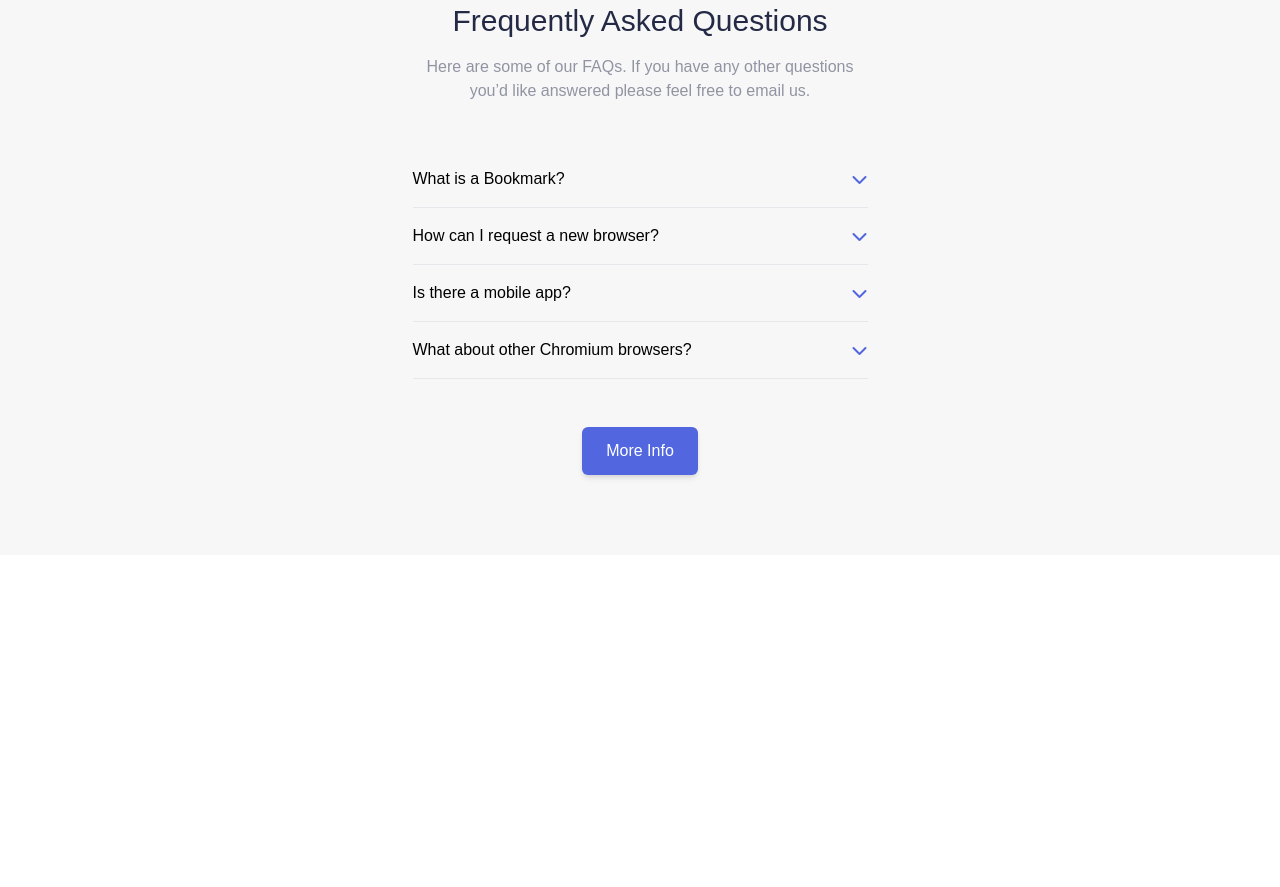
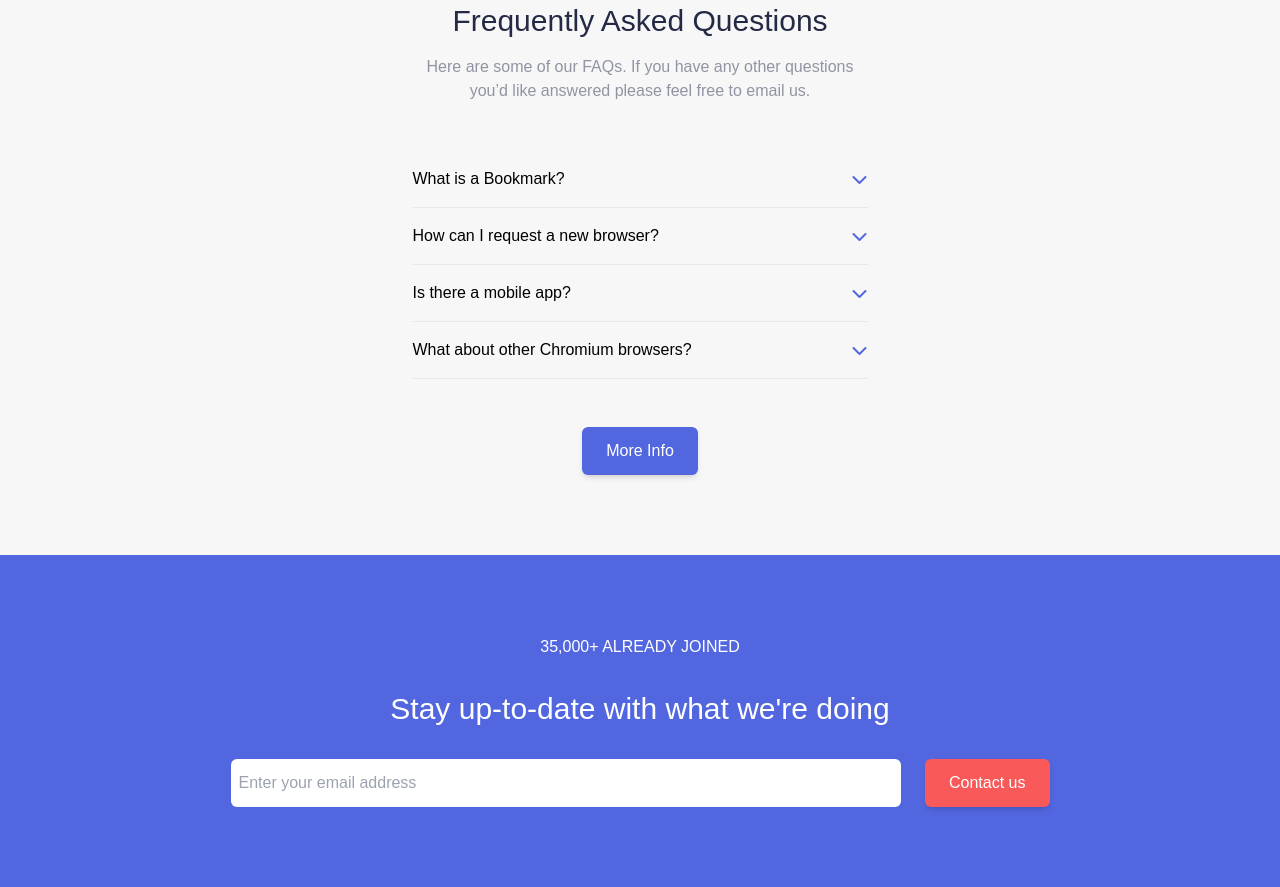
Before and after one commit to Andrea-Brezanova/Bookmark-Landing-Page, a website: page public/index.html in a window 1280 px wide. Shown: the part 3656-4543 px from the top of the page. Before the commit the page ends 4211 px from the top, so only its background shows below. Drawn offline with Linux system fonts and the light colour scheme.

Commit message:
Added and styled Contact us section.

```diff
--- a/public/index.html
+++ b/public/index.html
@@ -229,5 +229,21 @@
             </div>
         </div>
         </section>
+
+        <!-- Contact Us -->
+        <section class="bg-bookmark-purple text-white py-20">
+            <div class="container">
+                <div class="sm:w-3/4 lg:2/4 mx-auto">
+                    <p class="font-light uppercase text-center mb-8">35,000+ ALREADY JOINED</p>
+                    <h1 class="text-3xl text-center">Stay up-to-date with what we're doing</h1>
+                    <div class="flex flex-col sm:flex-row gap-6 mt-8">
+                        <input type="text" placeholder="Enter your email address" class="focus:outline-none flex-1 px-2 py-3 rounded-md text-black" />
+                        <button type="button" class="btn bg-bookmark-red hover:bg-bookmark-white hover:text-black">Contact us</button>
+                    </div>
+                </div>
+            </div>
+        </section>
+
+        <!-- Footer -->
 </body>
 </html>
```
Also changed, not shown: public/style.css.
